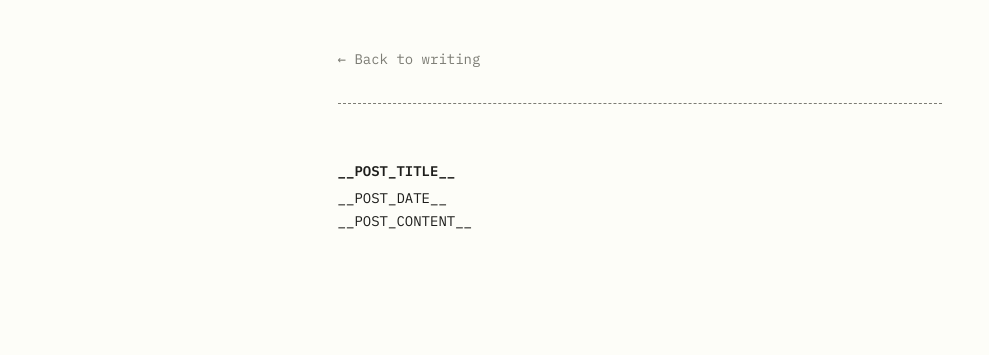
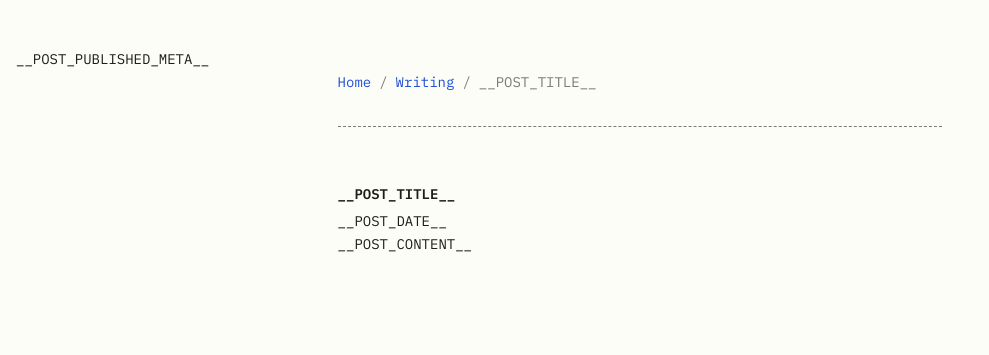
Before and after one commit to EwanFabiani/EwanFabiani, a website: page blog/post.html in a window 1280 px wide. Shown: the whole page, without its empty margins (0-989 px from the left). Drawn offline with Linux system fonts and the light colour scheme.

Commit message:
Breadcrums & metadata

```diff
--- a/blog/post.html
+++ b/blog/post.html
@@ -4,7 +4,9 @@
     <meta charset="utf-8" />
     <meta name="viewport" content="width=device-width, initial-scale=1" />
     <meta name="description" content="__POST_DESCRIPTION__" />
-    <title>__POST_TITLE__ - Ewan Fabiani</title>
+    <meta name="author" content="Ewan Fabiani" />
+    __POST_PUBLISHED_META__
+    <title>__POST_TITLE__ | Ewan Fabiani Blog</title>
     <link rel="canonical" href="__CANONICAL_URL__" />
     <link rel="preconnect" href="https://fonts.googleapis.com" />
     <link
@@ -15,7 +17,13 @@
   </head>
   <body>
     <main>
-      <a class="blog-back" href="/blog/">← Back to writing</a>
+      <nav class="breadcrumbs" aria-label="Breadcrumb">
+        <a href="/">Home</a>
+        <span aria-hidden="true">/</span>
+        <a href="/blog/">Writing</a>
+        <span aria-hidden="true">/</span>
+        <span aria-current="page">__POST_TITLE__</span>
+      </nav>
       <article class="blog-post">
         <h1 class="blog-title">__POST_TITLE__</h1>
         __POST_DATE__
--- a/style.css
+++ b/style.css
@@ -151,11 +151,16 @@
   }
 }
 
-.blog-back {
+.breadcrumbs {
+  display: flex;
+  flex-wrap: wrap;
+  gap: 8px;
   color: var(--muted);
+}
+.breadcrumbs a {
   text-decoration: none;
 }
-.blog-back:hover {
+.breadcrumbs a:hover {
   color: var(--link);
 }
 .blog-title {
```
Also changed, not shown: blog/index.html (+5 -1 lines), project.html (+10 -3 lines), projects.html (+5 -1 lines), server.js (+13 -1 lines).
